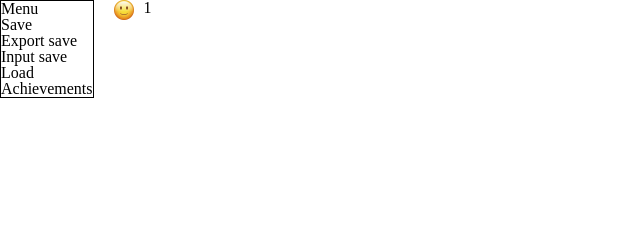
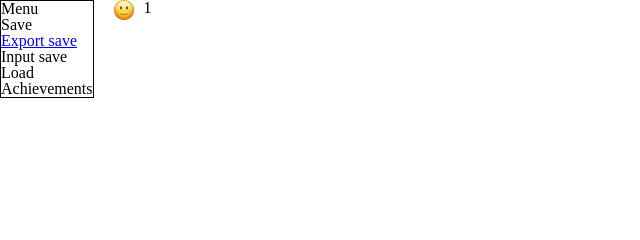
Before and after one commit to voongdevs/Emoji-Clicker-Open-source, a plain HTML site: page game.html in a window 1280 px wide. Both pictures are taken after a click on the element "Menu". Shown: the top 240 px of the page, 0-640 px from the left. Drawn offline with Linux system fonts and the light colour scheme.

Commit message:
added export save

```diff
--- a/game.html
+++ b/game.html
@@ -14,7 +14,9 @@
                     Menu
                      <ul class="menu">
                         <li>Save</li>
-                        <li>Export save</li>
+                        <a href="data.json" download>
+                            <li>Export save</li>
+                        </a>
                         <li>Input save</li>
                         <li>Load</li>
                         <li>Achievements</li>
```
